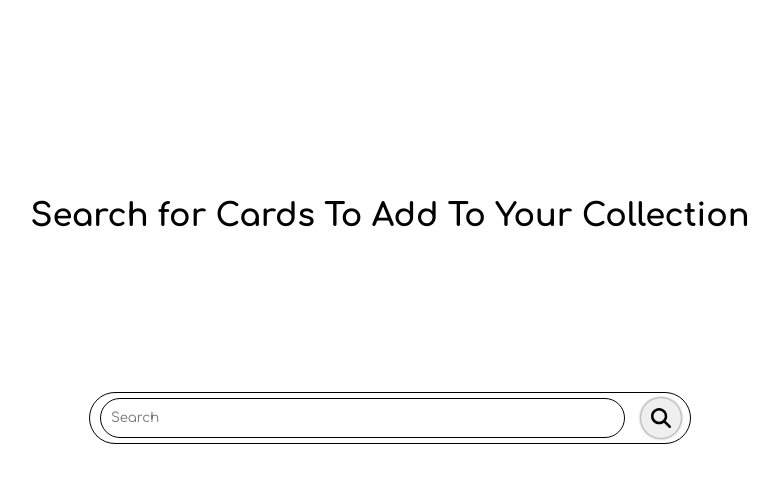
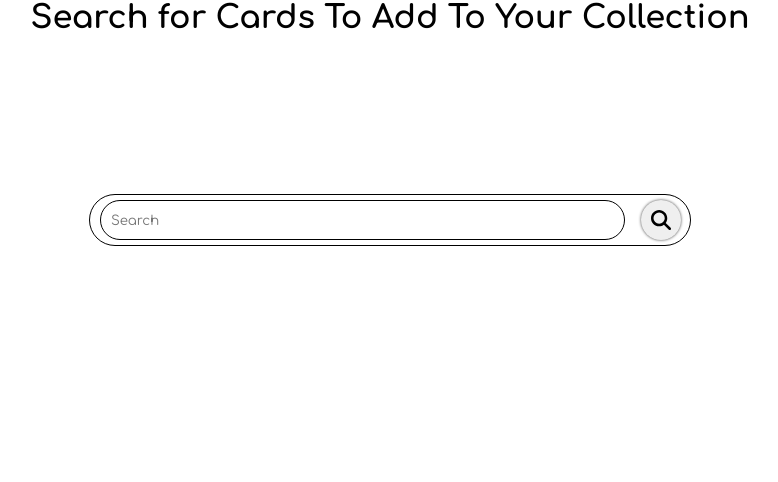
Before and after one commit to Isaacboxall1/Mtg_Deck_Organiser, a Next.js app: page /addcardstocollection/search in a window 1280 px wide. Shown: the top 482 px of the page, without its empty margins (250-1028 px from the left). Built offline with nearby package versions, Linux system fonts and the light colour scheme; no server answers.

Commit message:
formatting search display

```diff
--- a/app/addcardstocollection/search/page.js
+++ b/app/addcardstocollection/search/page.js
@@ -24,7 +24,7 @@ export default function AddToCollectionSearch() {
         {searchReturn && searchReturn.map((card) => {
             return (
                 <li className={styles.searchReturnCard} key={card.id}>
-                    <Image src={card.image_uris?.png} alt={card.name} width={280} height={400}/>
+                    <Image src={card.image_uris?.normal} alt={card.name} width={280} height={400}/>
                     <h3>{card.name}</h3>
                     <button onClick={async ()=> await addToCollectionById(card.id, 1,'3b37684c-a075-4b4b-9fe6-6973a26fe766')}>add to collection</button>
                 </li>
--- a/app/addcardstocollection/search/search.module.css
+++ b/app/addcardstocollection/search/search.module.css
@@ -1,4 +1,13 @@
 .searchForCollectionContainer {
+    display: flex;
+    flex-direction: column;
+    justify-content: center;
+    align-items: center;
+    min-height: 100vh;
+    gap: 10em;
+}
+
+.searchReturnContainer {
     display: flex;
     flex-direction: column;
     justify-content: center;
```
